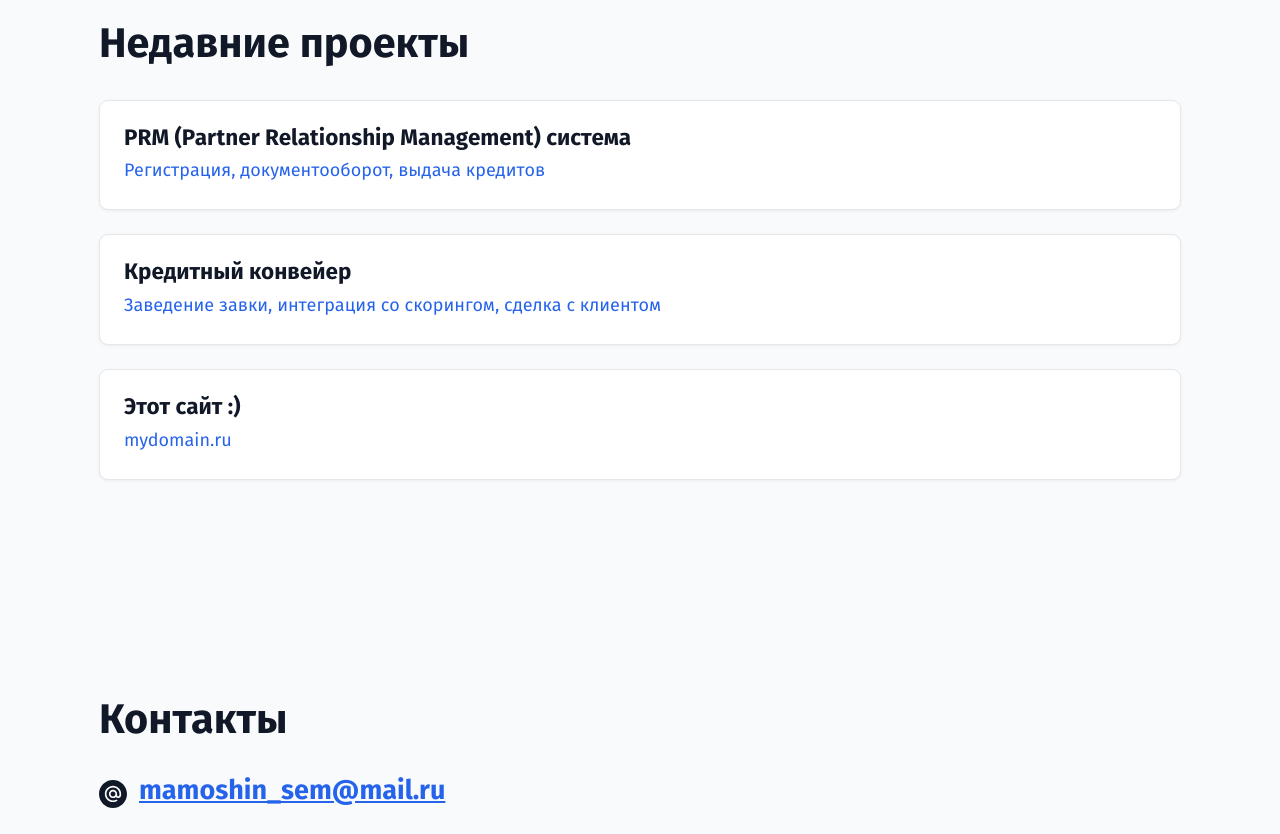
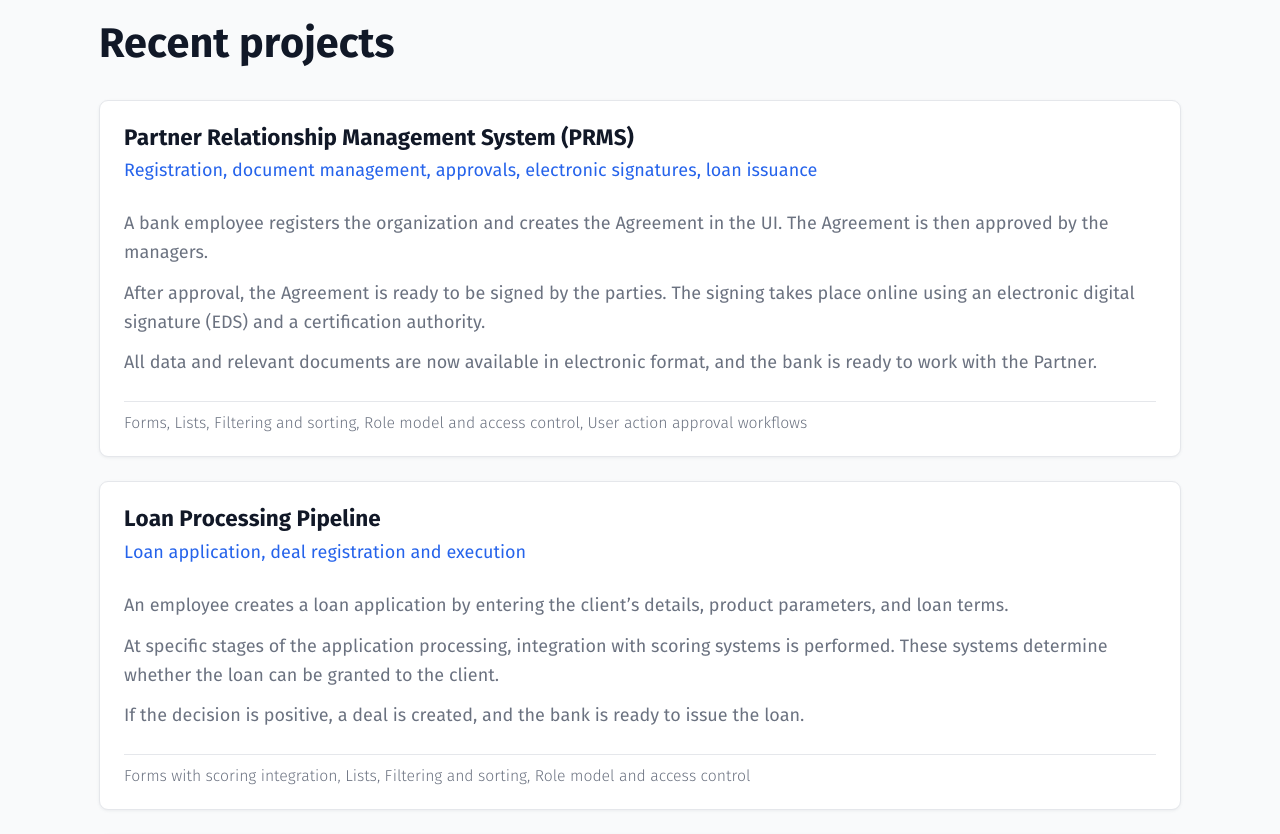
Before and after one commit to senya90/personal-frontend, a Next.js app: page /en in a window 1280 px wide. Shown: the part 3760-4594 px from the top of the page. Built offline with nearby package versions, Linux system fonts and the light colour scheme.

Commit message:
Recent projects section

```diff
--- a/messages/en.json
+++ b/messages/en.json
@@ -56,5 +56,8 @@
     "max": "Maximum {count} characters",
     "wrong": "Invalid format",
     "wrong_email": "Invalid email format"
+  },
+  "Recent": {
+    "title": "Recent projects"
   }
 }
--- a/messages/ru.json
+++ b/messages/ru.json
@@ -56,5 +56,8 @@
     "max": "Максимум {count} символов",
     "wrong": "Неверный формат",
     "wrong_email": "Неверный формат email"
+  },
+  "Recent": {
+    "title": "Недавние проекты"
   }
 }
--- a/src/app/[locale]/_ui/RecentProjects/ui/RecentProjects.tsx
+++ b/src/app/[locale]/_ui/RecentProjects/ui/RecentProjects.tsx
@@ -1,29 +1,38 @@
+import { useTranslations } from 'next-intl'
+
+import { getRecentProjectsItems } from '@/entities/recent/lib/constants'
 import { Card } from '@/shared/ui/Card'
 import { Typography } from '@/shared/ui/Typography'
 
+import { Locale } from '@/i18n/routing'
+
 import styles from '../../../styles.module.css'
 
-export const RecentProjects = () => {
+interface IProps {
+  locale: Locale
+}
+
+export const RecentProjects = ({ locale }: IProps) => {
+  const t = useTranslations('Recent')
+  const projects = getRecentProjectsItems(locale)
+
   return (
     <section>
       <div className={styles.section}>
         <Typography variant="h3" component="h2" bottomOffset="l">
-          Недавние проекты
+          {t('title')}
         </Typography>
 
-        <Card
-          title="PRM (Partner Relationship Management) система"
-          subtitle="Регистрация, документооборот, выдача кредитов"
-          bottomOffset="m"
-        />
-
-        <Card
-          title="Кредитный конвейер"
-          subtitle="Заведение завки, интеграция со скорингом, сделка с клиентом"
-          bottomOffset="m"
-        />
-
-        <Card title="Этот сайт :)" subtitle="mydomain.ru" bottomOffset="m" />
+        {projects.map((project) => (
+          <Card
+            key={project.id}
+            title={project.title}
+            subtitle={project.shortDescription}
+            footer={project.components.join(', ')}
+            description={project.description}
+            bottomOffset="m"
+          />
+        ))}
       </div>
     </section>
   )
--- a/src/app/[locale]/page.tsx
+++ b/src/app/[locale]/page.tsx
@@ -38,7 +38,7 @@ export default function Home({ params }: IProps) {
 
         <Work locale={locale as Locale} />
 
-        <RecentProjects />
+        <RecentProjects locale={locale as Locale} />
 
         <Contacts />
       </article>
--- /dev/null
+++ b/src/entities/recent/lib/constants.ts
@@ -0,0 +1,13 @@
+import { Locale } from '@/i18n/routing'
+
+import { recentPorjectsItemsEn } from './en'
+import { recentPorjectsItemsRu } from './ru'
+
+export const recentProjectsItems = {
+  ru: recentPorjectsItemsRu,
+  en: recentPorjectsItemsEn,
+} as const
+
+export const getRecentProjectsItems = (locale: Locale = 'ru') => {
+  return recentProjectsItems[locale]
+}
--- /dev/null
+++ b/src/entities/recent/lib/en.ts
@@ -0,0 +1,53 @@
+import { RecentProject } from '@/entities/recent/model/RecentProject'
+
+export const recentPorjectsItemsEn: RecentProject[] = [
+  {
+    id: '1',
+    title: 'Partner Relationship Management System (PRMS)',
+    shortDescription:
+      'Registration, document management, approvals, electronic signatures, loan issuance',
+    description: [
+      'A bank employee registers the organization and creates the Agreement in the UI. The Agreement is then approved by the managers.',
+      'After approval, the Agreement is ready to be signed by the parties. The signing takes place online using an electronic digital signature (EDS) and a certification authority.',
+      'All data and relevant documents are now available in electronic format, and the bank is ready to work with the Partner.',
+    ],
+    components: [
+      'Forms',
+      'Lists',
+      'Filtering and sorting',
+      'Role model and access control',
+      'User action approval workflows',
+    ],
+  },
+  {
+    id: '2',
+    title: 'Loan Processing Pipeline',
+    shortDescription: 'Loan application, deal registration and execution',
+    description: [
+      'An employee creates a loan application by entering the client’s details, product parameters, and loan terms.',
+      'At specific stages of the application processing, integration with scoring systems is performed. These systems determine whether the loan can be granted to the client.',
+      'If the decision is positive, a deal is created, and the bank is ready to issue the loan.',
+    ],
+    components: [
+      'Forms with scoring integration',
+      'Lists',
+      'Filtering and sorting',
+      'Role model and access control',
+    ],
+  },
+  {
+    id: '3',
+    title: 'This website mydomain.dev',
+    shortDescription: 'Developer’s personal website',
+    description: [
+      'This section provides a brief overview of my professional experience and the projects I have been working on recently.',
+      'The website also serves as an experimental platform for testing new tools and development approaches.',
+    ],
+    components: [
+      'NextJS',
+      'SSR and SSG',
+      'Multiple themes',
+      'Multilingual support',
+    ],
+  },
+]
--- /dev/null
+++ b/src/entities/recent/lib/ru.ts
@@ -0,0 +1,48 @@
+import { RecentProject } from '@/entities/recent/model/RecentProject'
+
+export const recentPorjectsItemsRu: RecentProject[] = [
+  {
+    id: '1',
+    title: 'Система управления взаимоотношениями с партнёрами (СУВП)',
+    shortDescription:
+      'Регистрация, документооборот, согласование, электронные подписи, выдача кредитов',
+    description: [
+      'Сотрудник банка регистрирует организацию и создает Договор в UI. Далее руководители согласуют его.',
+      'После согласования Договор готов к подписанию сторонами. Подписание происходит онлайн с помощью электроной цифровой подписи (ЭЦП) и удостоверяющего центра.',
+      'Теперь все данные и соответствующие документы доступны в электронном формате, и банк готов работать с Партнёром.',
+    ],
+    components: [
+      'Формы',
+      'Списки',
+      'Фильтрация и сортировка',
+      'Ролевая модель и доступы',
+      'Согласование действий пользователя',
+    ],
+  },
+  {
+    id: '2',
+    title: 'Кредитный конвейер',
+    shortDescription: 'Заявка на кредит, регистрация и проведение сделки',
+    description: [
+      'Сотрудник формирует заявку на кредит, указывая данные клиента, параметры товара и условия кредитования.',
+      'На отдельных этапах обработки заявки выполняется интеграция со скоринговыми системами, которые принимают решение о возможности предоставления кредита клиенту.',
+      'В случае положительного решения формируется сделка, и банк готов к выдаче кредита.',
+    ],
+    components: [
+      'Формы с интеграцией со скорингом',
+      'Списки',
+      'Фильтрация и сортировка',
+      'Ролевая модель и доступы',
+    ],
+  },
+  {
+    id: '3',
+    title: 'Этот сайт mydomain.dev',
+    shortDescription: 'Личный сайт разработчика',
+    description: [
+      'Здесь представлена краткая информация о моей профессиональной деятельности и проектах, над которыми я работал в последнее время.',
+      'Данный сайт также используется как экспериментальная платформа для тестирования новых инструментов и подходов к разработке.',
+    ],
+    components: ['NextJS', 'SSR и SSG', 'Разные темы', 'Мультиязычность'],
+  },
+]
--- /dev/null
+++ b/src/entities/recent/model/RecentProject.ts
@@ -0,0 +1,7 @@
+export type RecentProject = {
+  id: string
+  title: string
+  shortDescription: string
+  description: string | string[]
+  components: string[]
+}
```
